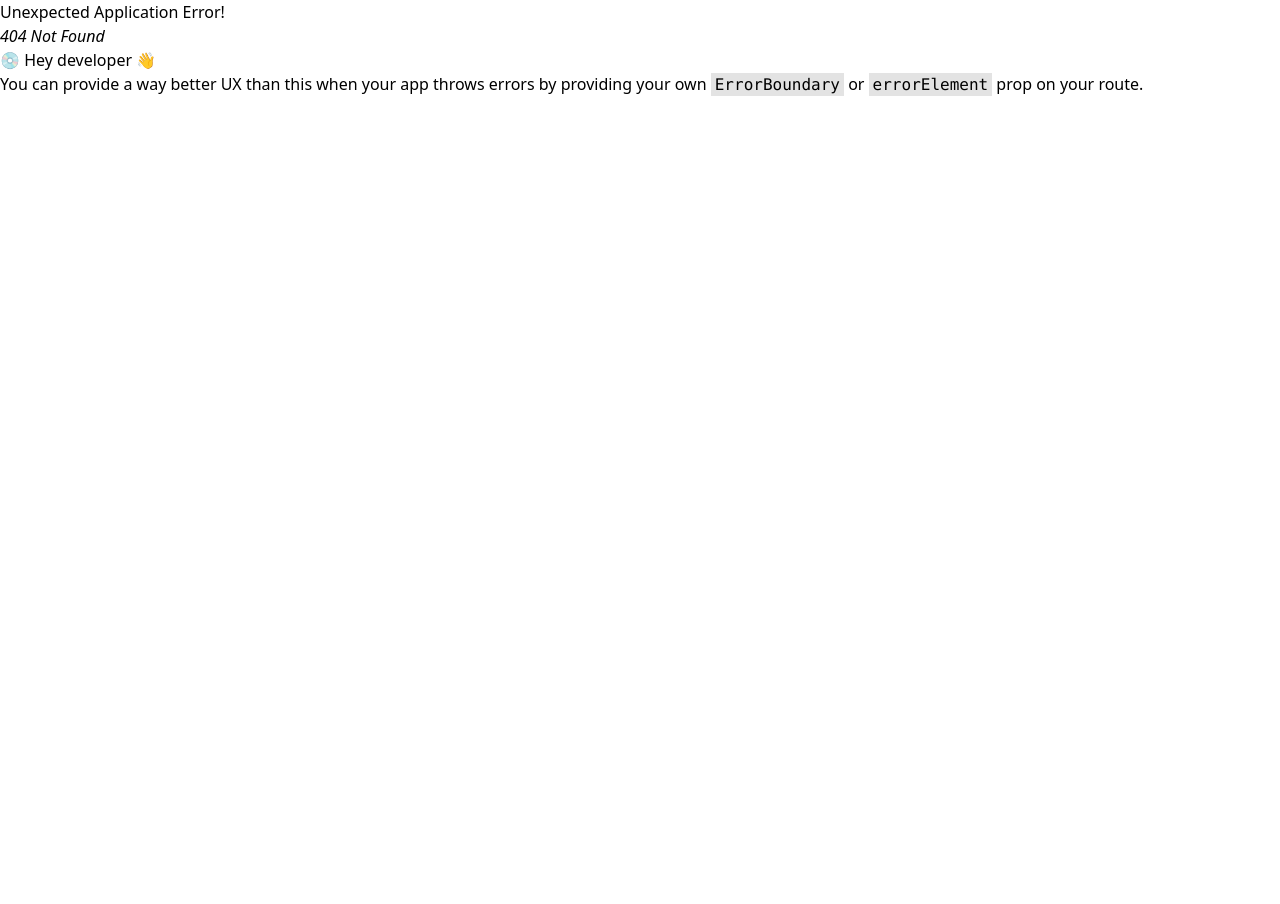
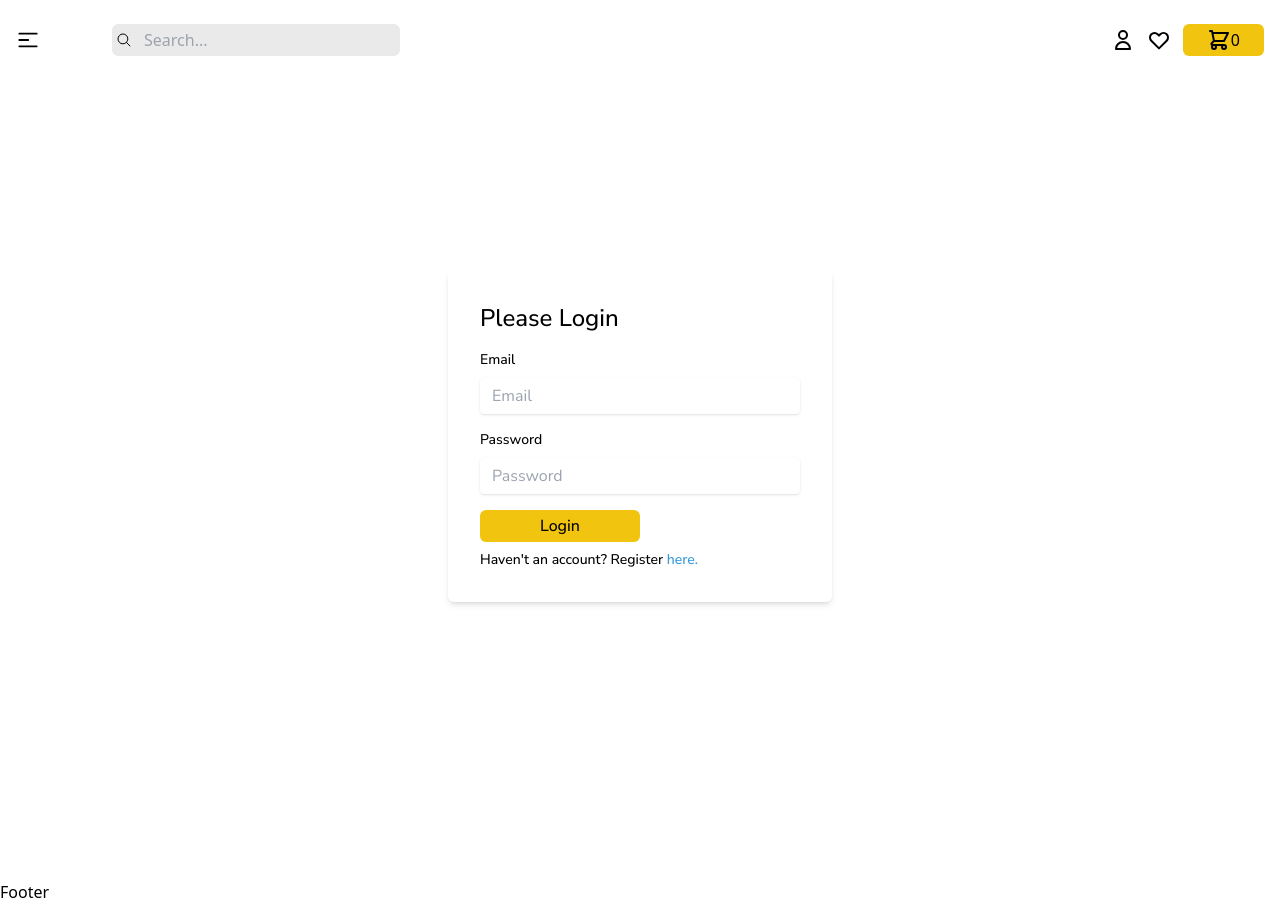
Before and after one commit to Lenny606/bookshop-mern-app, a React (Vite) app in the folder frontend/: page /login in a window 1280 px wide. Before the commit this address had no page. Before the commit the page ends 800 px from the top, so only its background shows below. Built offline with nearby package versions, Linux system fonts and the light colour scheme.

Commit message:
Login + Register

```diff
--- /dev/null
+++ b/frontend/src/components/Login.jsx
@@ -0,0 +1,39 @@
+import {Link} from "react-router-dom";
+import {useState} from "react";
+
+const Login = () => {
+
+    const [message, setMessage] = useState('')
+
+    return (
+        <div className={"h-[calc(100vh-120px)] flex justify-center items-center"}>
+            <div className={'w-full max-w-sm mx-auto rounded-md shadow-md bg-light-grey px-8 py-8 mb-4'}>
+                <h2 className={'text-2xl font-medium mb-4'}>Please Login</h2>
+                {/*<input type={'text'} placeholder={"name"} className={"border rounded"}></input>*/}
+
+                <form>
+                    <div className={'mb-4'}>
+                        <label htmlFor={'email'}
+                               className={'block text-gray-700 text-sm font-medium mb-2'}>Email</label>
+                        <input type={'email'} name={"email"} id={'email'} placeholder={"Email"}
+                               className={"shadow appearance-none border-gray w-full rounded py-2 px-3 leading-tight focus:outline-none focus:shadow-primary "}/>
+                    </div>
+                    <div className={'mb-4'}>
+                        <label htmlFor={'password'}
+                               className={'block text-gray-700 text-sm font-medium mb-2'}>Password</label>
+                        <input type={'password'} name={"password"} id={'password'} placeholder={"Password"}
+                               className={"shadow appearance-none border-gray w-full rounded py-2 px-3 leading-tight focus:outline-none focus:shadow-primary "}/>
+                    </div>
+                    {
+                        message && <p className={'text-red text-xs italic'}>{message}</p>
+                    }
+                    <button className={'p-1 sm:px-6 px-2 w-full sm:w-1/2 rounded-md bg-primary hover:bg-secondary font-medium mb-2'}>Login</button>
+                </form>
+                <p className={'font-medium text-sm align-baseline'}>Haven't an account? Register <Link to={'/register'}  className={'text-dark-blue hover:underline'}>here.</Link> </p>
+
+            {/*    GOOGLE LOGIN */}
+            </div>
+        </div>
+    )
+}
+export default Login;
--- a/frontend/src/components/NavBar.jsx
+++ b/frontend/src/components/NavBar.jsx
@@ -32,7 +32,7 @@ const navigation = [
 const NavBar = () => {
 
     const [isDropDown, setIsDropDown] = useState(false)
-    const user = true;
+    const user = false;
 
     return (
         <header className={'max-w-screen-2xl mx-auto px-4 py-6'}>
--- /dev/null
+++ b/frontend/src/components/Register.jsx
@@ -0,0 +1,7 @@
+
+const Register = () => {
+    return (
+        <div>Register PAge</div>
+    )
+}
+export default Register;
```
Also changed, not shown: frontend/src/routers/router.jsx (+10 -0 lines).
